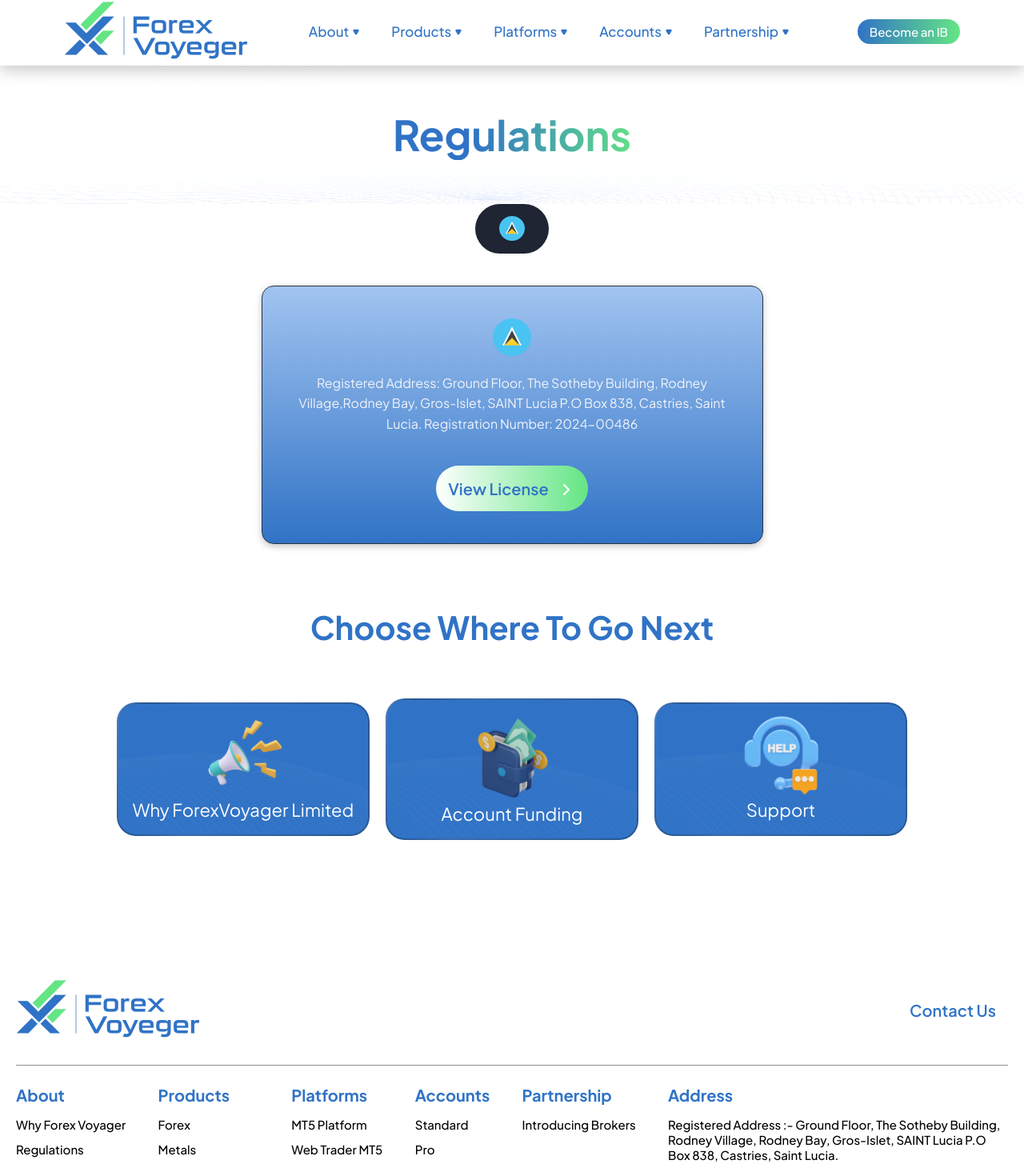
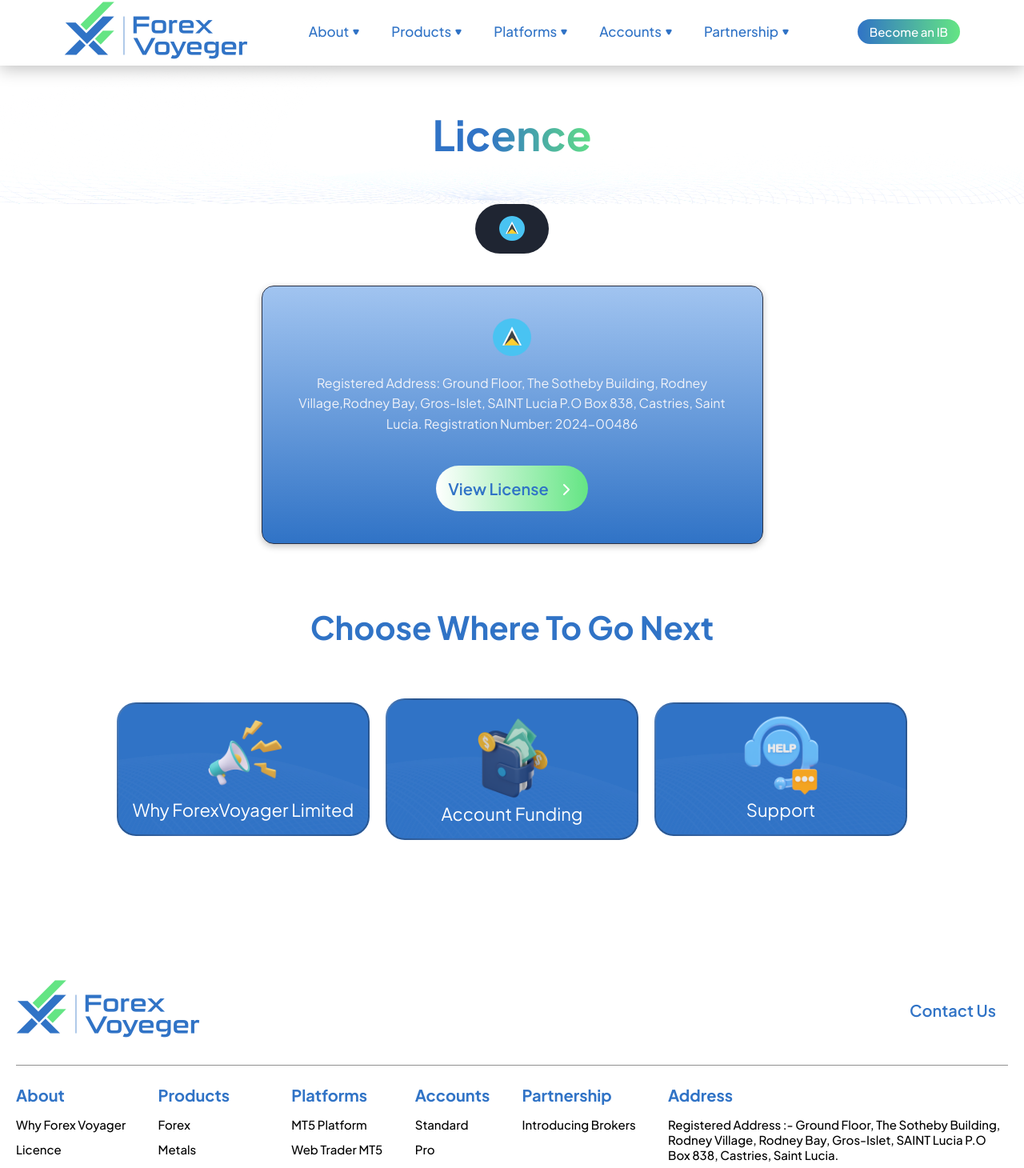
Before and after one commit to jimmyhinsu/forex-voyager-limited, a React (Create React App) app: page /regulations in a window 1280 px wide. Shown: the part 54-1514 px from the top of the page at 80% size. Built offline with nearby package versions, Linux system fonts and the light colour scheme.

Commit message:
some name changes

```diff
--- a/src/App.js
+++ b/src/App.js
@@ -7,11 +7,11 @@ import { useEffect } from 'react';
 function App() {
   useEffect(() => {
     Aos.init({
-      duration: 1000, // Animation duration
-      once: false,    // Animations should happen multiple times
+      duration: 1000,
+      once: false,
     });
     return () => {
-      Aos.refresh(); // Ensure animations refresh on component unmount
+      Aos.refresh();
     };
   }, []);
   return (
--- a/src/common/footer/index.js
+++ b/src/common/footer/index.js
@@ -31,7 +31,7 @@ export default function Footer() {
               <p data-aos="fade-down">About</p>
               <div className="footer-all-links-main">
                 <Link to={"/whyforexvoyager"} data-aos="fade-right">Why Forex Voyager</Link>
-                <Link to={"/regulations"} data-aos="fade-right">Regulations</Link>
+                <Link to={"/regulations"} data-aos="fade-right">Licence</Link>
               </div>
             </div>
 
--- a/src/common/header/Header/index.js
+++ b/src/common/header/Header/index.js
@@ -45,7 +45,7 @@ function Headermain() {
               <div className="dropdown-content-main">
                 <div className="dropdown-content">
                   <Link to={"/whyforexvoyager"}>Why Forex Voyager</Link>
-                  <Link to={"/regulations"}>Regulations</Link>
+                  <Link to={"/regulations"}>Licence</Link>
                 </div>
               </div>
             </div>
--- a/src/components/sidebar/index.js
+++ b/src/components/sidebar/index.js
@@ -49,7 +49,7 @@ export default function Sidebar({ isSidebarOpen, onClose }) {
                   </div>
                   <div className="dropdowns-links-main">
                     <Link to={"/regulations"} onClick={onClose}>
-                      Regulations
+                    Licence
                     </Link>
                   </div>
                 </div>
--- a/src/module/regulations/index.js
+++ b/src/module/regulations/index.js
@@ -23,7 +23,7 @@ export default function Regulations() {
             <div className='regulations-txt-main'>
               <div className='regulations-txt'>
                 <div className='regulations-txt'>
-                  <h1 className='regulations-txt' data-aos="fade-down">Regulations</h1>
+                  <h1 className='regulations-txt' data-aos="fade-down">Licence</h1>
                 </div>
               </div>
             </div>
```
